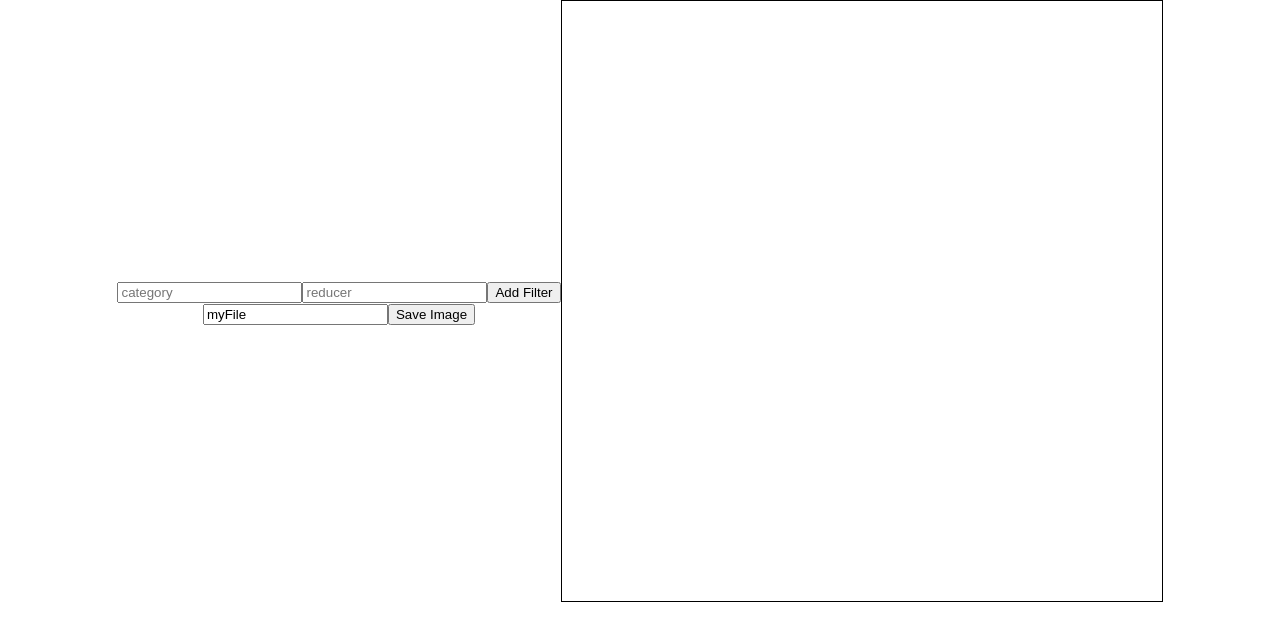
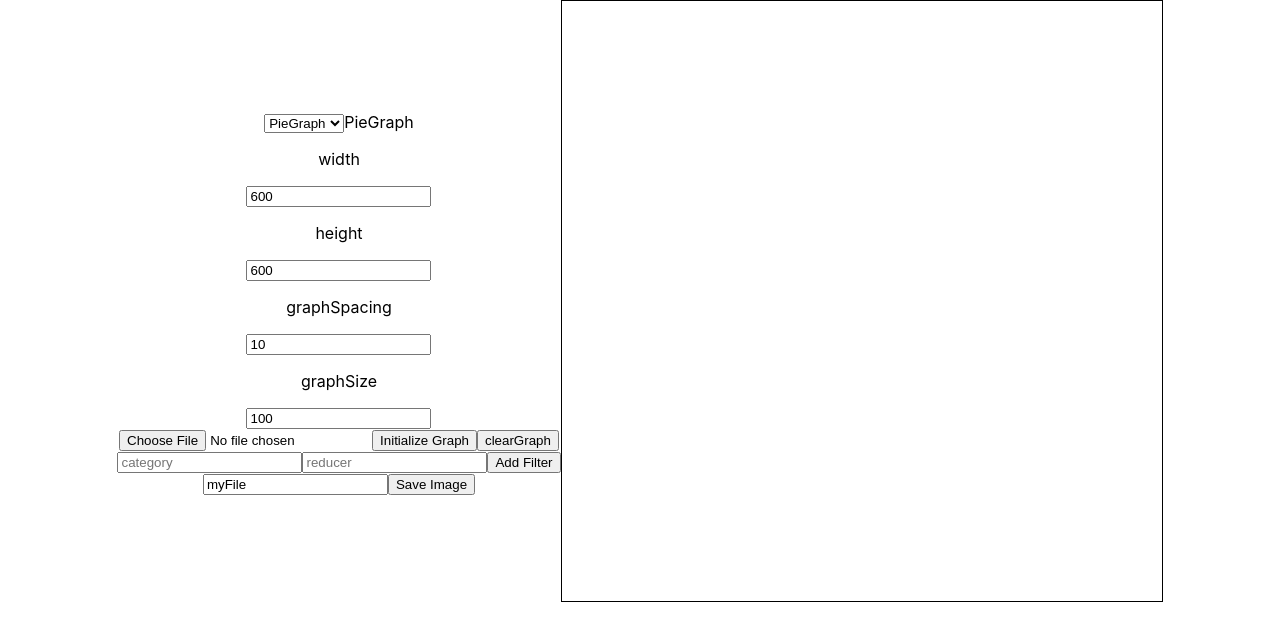
Before and after one commit to ChaonengTan/ACS4310-D3Final, a React (Create React App) app: page / in a window 1280 px wide. Both pictures are taken after a click on the button "Initialize Graph". Shown: the top 640 px of the page. Built offline with nearby package versions, Linux system fonts and the light colour scheme.

Commit message:
removeGraph
button to remove the generated svg

```diff
--- a/src/App.js
+++ b/src/App.js
@@ -73,7 +73,7 @@ function App() {
     <div className="App">
       <div className='interface'>
         {/* initialization */}
-        {!graph &&
+        {/* {!graph && */}
           <div className='initializer'>
             <select value={graphType} onChange={e => setGraphType(e.target.value)}>
               <option>BarGraph</option>
@@ -94,8 +94,11 @@ function App() {
             </div>
             <input type='file' id='customCSV' onChange={e => setCSV(URL.createObjectURL(e.target.files[0]))}></input>
             <button onClick={() => setNewGraph()}>Initialize Graph</button>
+            {graph &&
+            <button onClick={() => setGraph(null)}>clearGraph</button>
+            }
           </div>
-        }
+        {/* } */}
         {/* generalInterface */}
         {graph &&
           <div className='addNewFilter'>
```
